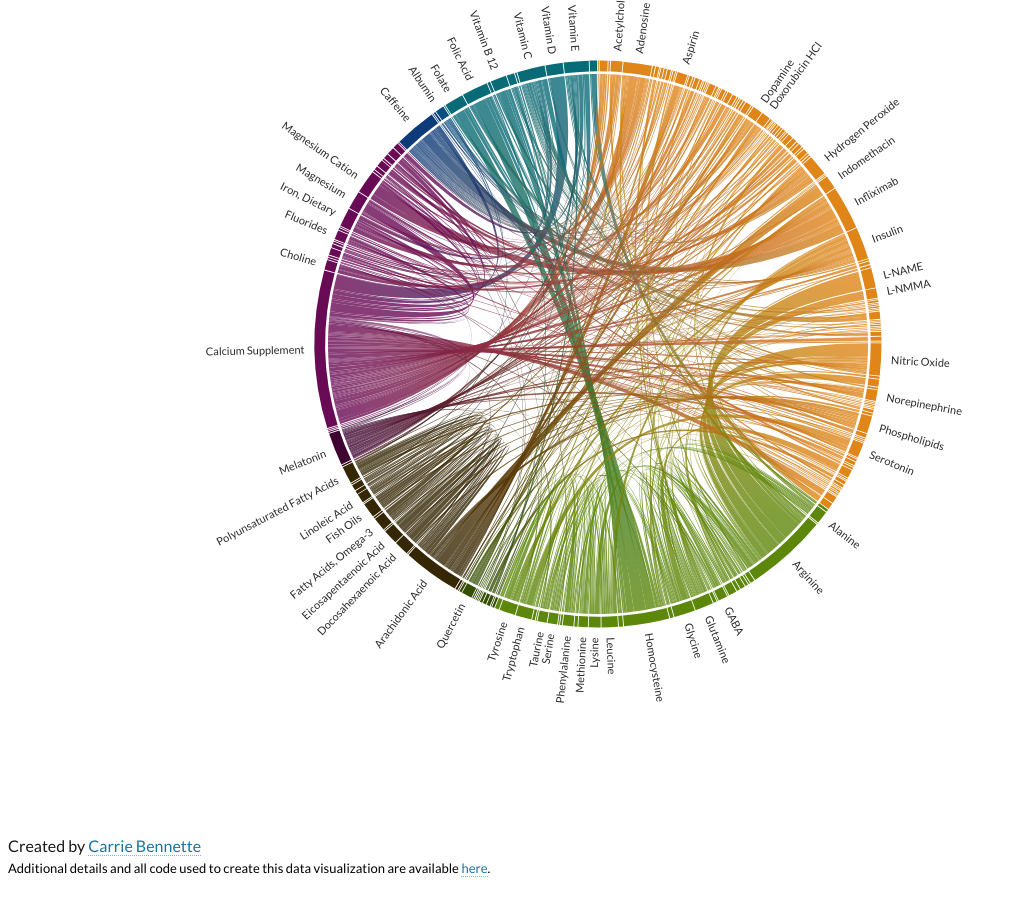
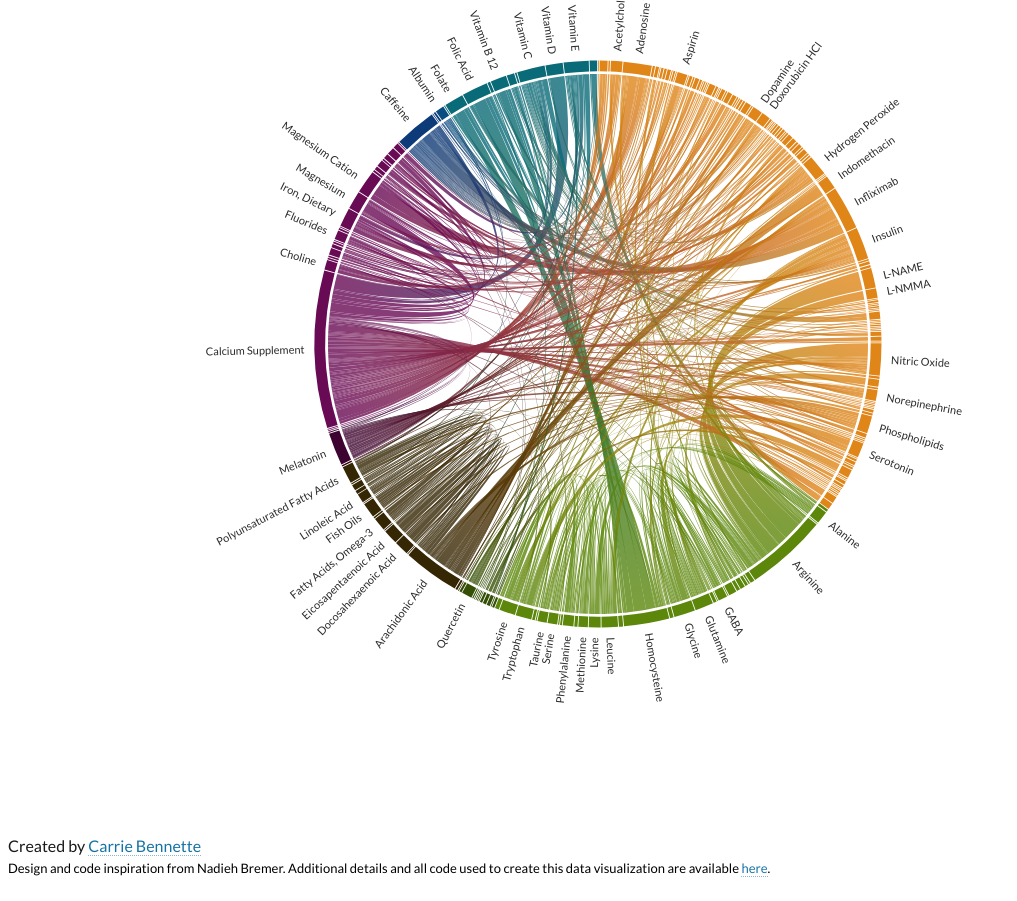
Before and after one commit to carriebennette/supplement-drug-viz, a plain HTML site: page index.html in a window 1280 px wide. Shown: the part 274-1175 px from the top of the page, without its empty margins (0-1017 px from the left). Drawn offline with nearby package versions, Linux system fonts and the light colour scheme.

Commit message:
update footer

```diff
--- a/index.html
+++ b/index.html
@@ -56,7 +56,7 @@
 			<!-- Footer -->
 			<div id="footer">
 				<div class="footer-bold">Created by <a href="https://carriebennette.github.io">Carrie Bennette</a></div>
-				<div>Additional details and all code used to create this data visualization are available <a href="https://github.com/carriebennette/suppAIchord" target="_blank">here</a>.</div>
+				<div>Design and code inspiration from Nadieh Bremer. Additional details and all code used to create this data visualization are available <a href="https://github.com/carriebennette/suppAIchord" target="_blank">here</a>.</div>
 			</div>
 
   </body>
```
